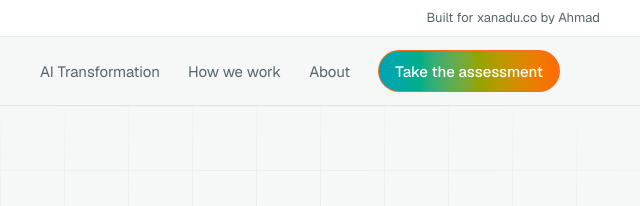
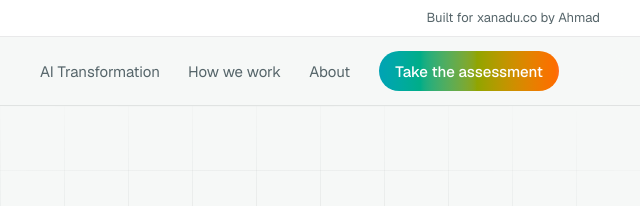
Before and after one commit to ahmadiqbal-tmitm/xanadu.ahmads.build, a plain HTML site: page index.html in a window 1280 px wide. In both pictures the pointer is over the link "Take the assessment". Shown: the top 206 px of the page, 640-1280 px from the left. Drawn offline with nearby package versions, Linux system fonts and the light colour scheme.

Commit message:
Primary buttons: no orange edge on gradient hover; dark focus ring instead of orange
Co-Authored-By: Claude Opus 5.5 <noreply@anthropic.com>

```diff
--- a/styles.css
+++ b/styles.css
@@ -78,7 +78,9 @@ p { margin: 0; }
 .btn-primary { background: var(--signal-orange); color: var(--char); }
 .btn-primary::before { content: ""; position: absolute; inset: 0; z-index: -1; background: linear-gradient(90deg in oklch, var(--xanadu-teal), var(--signal-orange)); opacity: 0; transition: opacity .35s var(--ease); }
 .btn-primary:hover::before, .btn-primary:focus-visible::before { opacity: 1; }
-.btn-primary:hover, .btn-primary:focus-visible, .nav-links .btn-primary:hover, .nav-links .btn-primary:focus-visible { color: var(--plain-white); }
+.btn-primary:hover, .btn-primary:focus-visible, .nav-links .btn-primary:hover, .nav-links .btn-primary:focus-visible { color: var(--plain-white); background-color: transparent; }
+.btn-primary:focus-visible { outline-color: var(--harbour-ink); }
+.band .btn-primary:focus-visible { outline-color: var(--plain-white); }
 .btn-ghost { border-color: var(--hairline-strong); color: var(--harbour-ink); background: transparent; }
 .btn-ghost:hover { border-color: var(--harbour-ink); }
 .btn-sm { height: 42px; padding: 0 16px; font-size: .875rem; }
```
Also changed, not shown: .impeccable/design.json, 1 other file.
